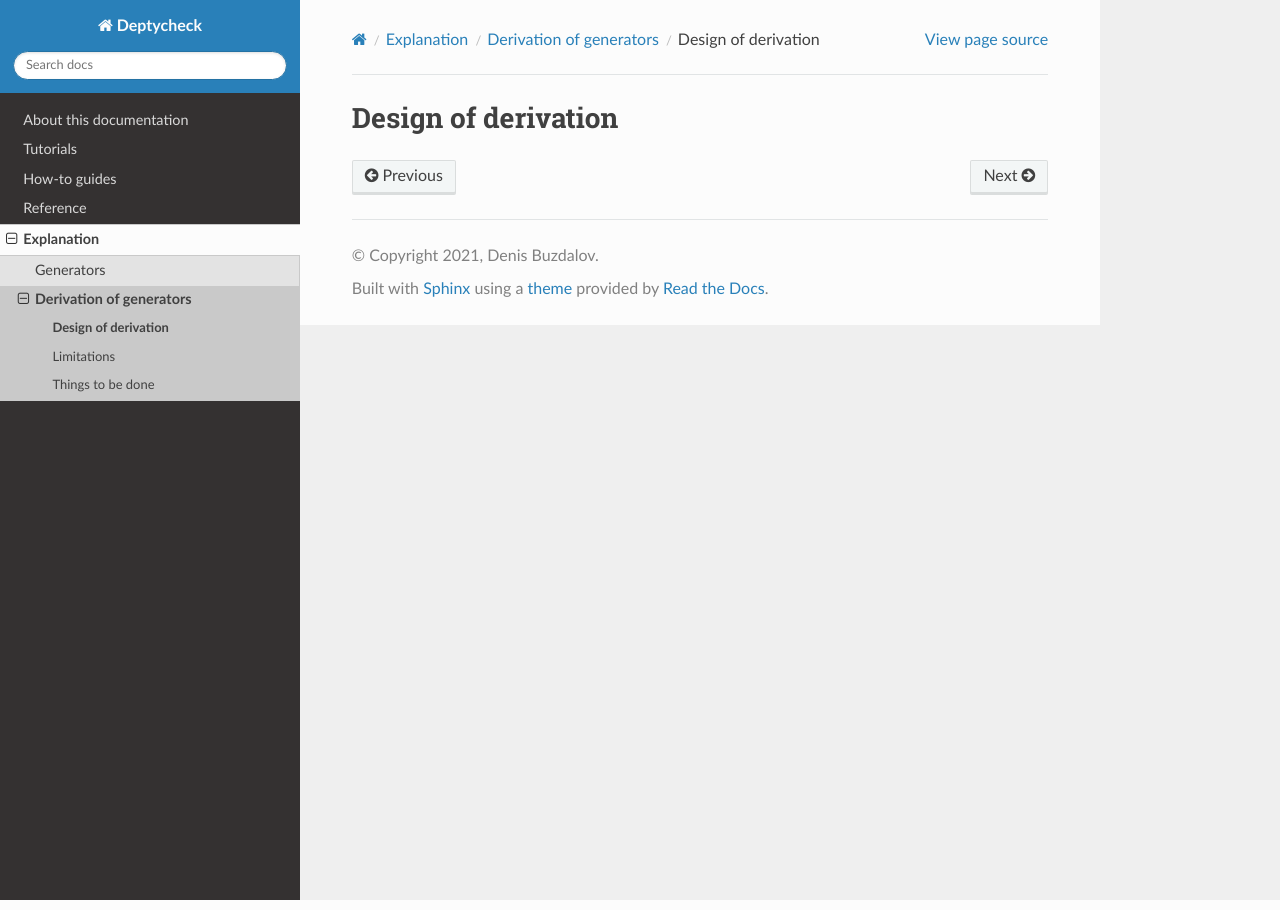
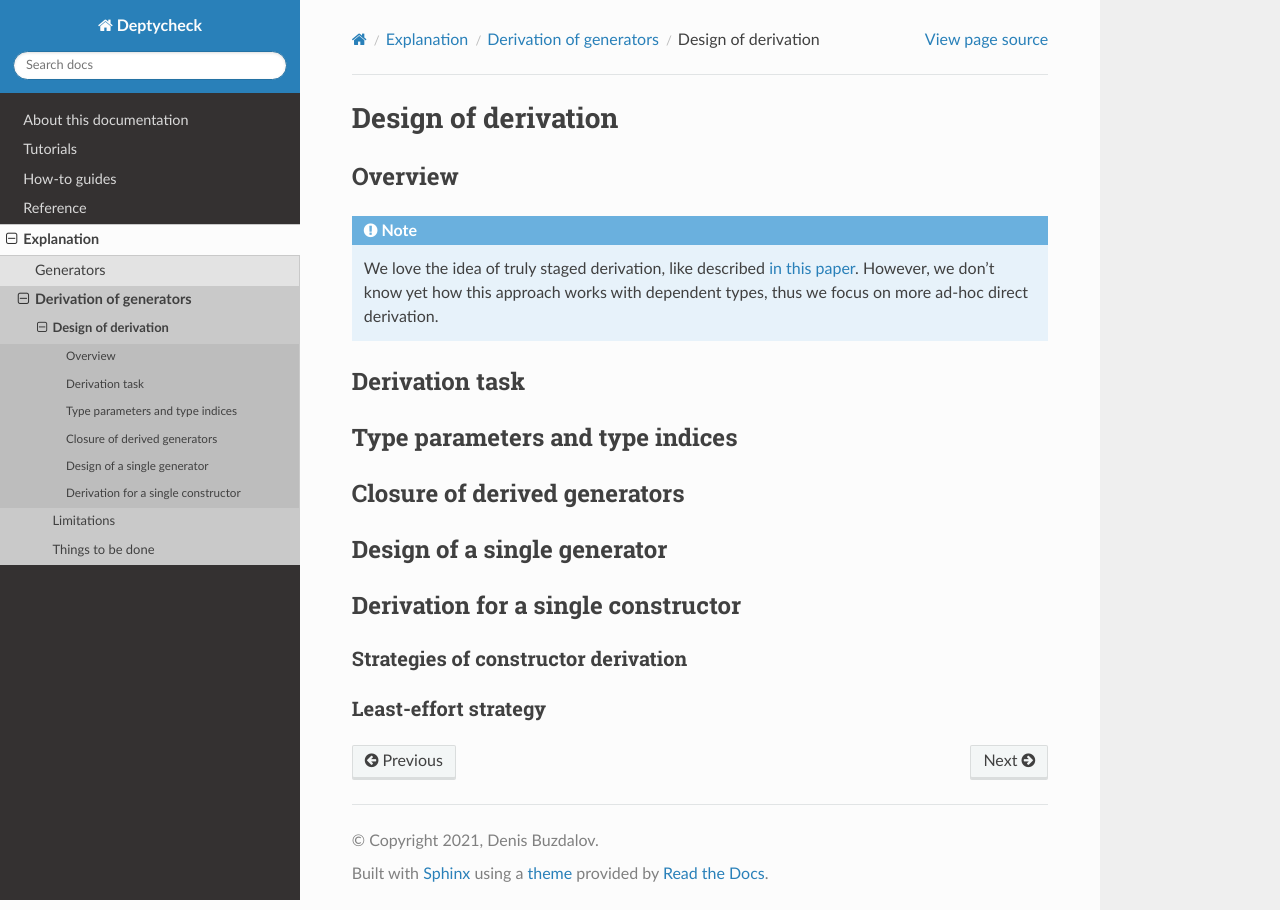
Before and after one commit to buzden/deptycheck, a Sphinx documentation site: the page built from docs/source/explanation/derivation/design.md, in a window 1280 px wide. Built offline with Sphinx 7.4.7 and the Read the Docs theme 2.0.0, drawn with Linux system fonts in a browser that asks for light colours.

Commit message:
[ doc ] Add sectioning to the design-of-derivation section

```diff
--- a/docs/source/explanation/derivation/design.md
+++ b/docs/source/explanation/derivation/design.md
@@ -1,21 +1,45 @@
 # Design of derivation
 
-% staged derivation
+## Overview
+
+% ad hoc a-la staged derivation
+
+:::{note}
+We love the idea of truly staged derivation, like described
+[in this paper](https://mpickering.github.io/papers/staged-sop.pdf).
+However, we don't know yet how this approach works with dependent types,
+thus we focus on more ad-hoc direct derivation.
+:::
+
+## Derivation task
 
 % derivation task (given/generated type arguments, external generators)
 
   % incl. problem of target type with external generators without fuel pattern
 
+## Type parameters and type indices
+
 % distinction between type parameters and type indices,
 % relativity of these terms to the derivation task
+
+## Closure of derived generators
 
 % closure of (potentially) mutually recursive generators
 
   % potential caching of generators of common types
 
+## Design of a single generator
+
 % design of single-type generator
+
+## Derivation for a single constructor
 
 % design of constructor derivator, order and staff
 
+### Strategies of constructor derivation
+
   % incl. different strategies of constructor derivators
+
+### Least-effort strategy
+
   % incl, least-effort and the company
--- a/docs/source/explanation/derivation/tbd.rst
+++ b/docs/source/explanation/derivation/tbd.rst
@@ -6,6 +6,8 @@ Things to be done
 
 .. more constructor derivator tactics
 
+.. "caching" derived generators (for similar derivation tasks)
+
 .. tuning of generators combinators
 
 .. getting rid of fuel pattern
```
